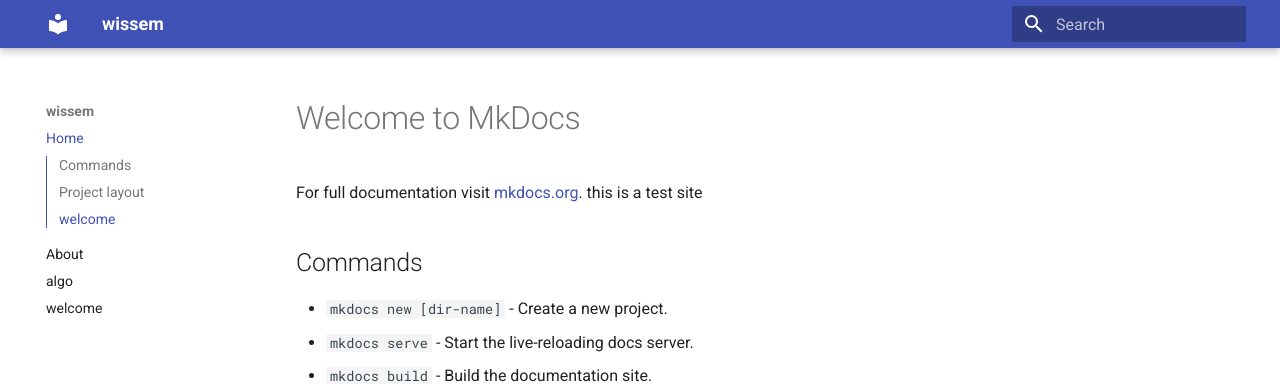
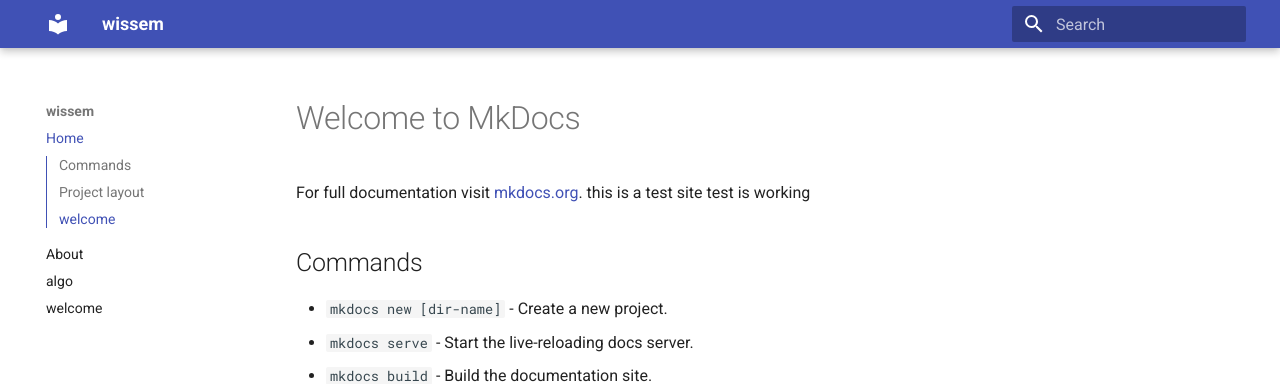
Before and after one commit to wissem01chiha/wissem01chiha, an MkDocs documentation site: the page built from docs/index.md, in a window 1280 px wide. Shown: the top 384 px of the page. Built offline with MkDocs 1.6.1 and Material for MkDocs 9.7.7, drawn with Linux system fonts in a browser that asks for light colours.

Commit message:
update site && readme file

```diff
--- a/docs/index.md
+++ b/docs/index.md
@@ -2,6 +2,7 @@
 
 For full documentation visit [mkdocs.org](https://www.mkdocs.org).
 this is a test site
+test is working
 ## Commands
 
 * `mkdocs new [dir-name]` - Create a new project.
```
Also changed, not shown: site/index.html, site/search/search_index.json, 1 other file.
